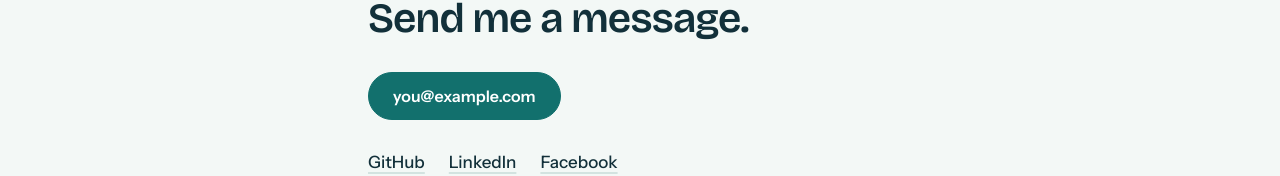
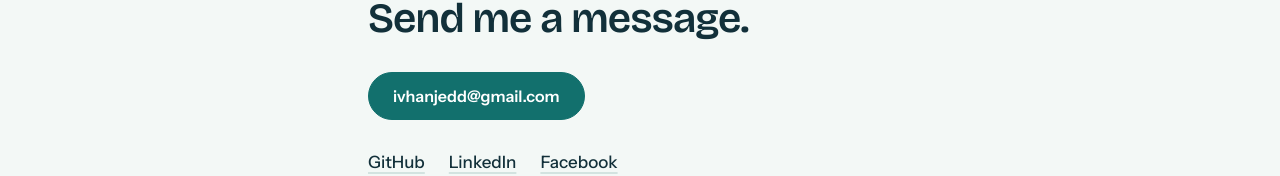
Before and after one commit to ivhanjeddalias/personal_portfolio, a plain HTML site: page index.html in a window 1280 px wide. Shown: the part 3494-3670 px from the top of the page. Drawn offline with nearby package versions, Linux system fonts and the light colour scheme.

Commit message:
Update index.html

```diff
--- a/index.html
+++ b/index.html
@@ -439,7 +439,7 @@ MySQL/MariaDB ./dd>
       <h2>Contact</h2>
       <div>
         <p class="contact-line">Have a project or an opening? Send me a message.</p>
-        <a class="btn primary" href="ivhanjedd@gmail.com">you@example.com</a>
+        <a class="btn primary" href="ivhanjedd@gmail.com">ivhanjedd@gmail.com</a>
         <ul class="links">
           <li><a href="https://ivhanjeddalias/" target="_blank" rel="noopener">GitHub</a></li>
           <li><a href="https://www.linkedin.com/" target="_blank" rel="noopener">LinkedIn</a></li>
```
